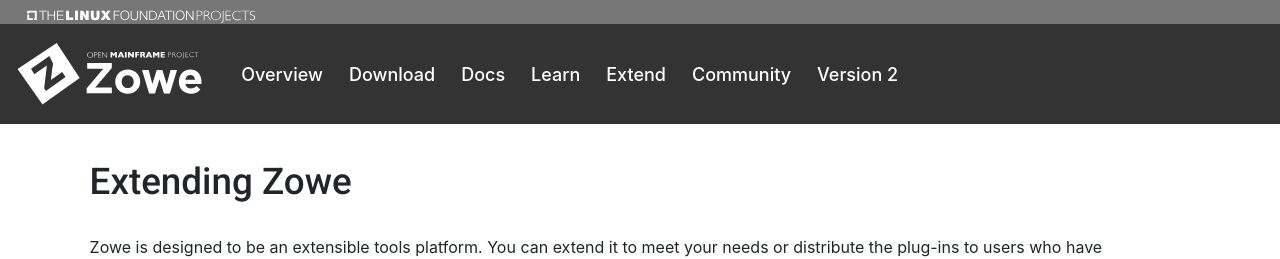
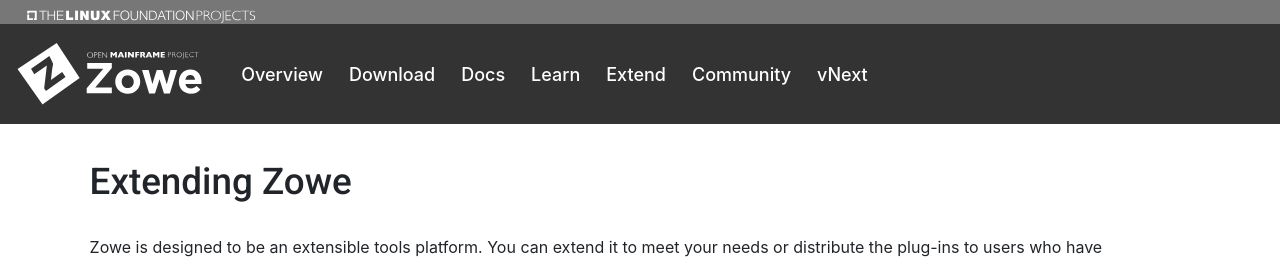
Before and after one commit to zowe/zowe.github.io, a Jekyll site: the page built from extend.md, in a window 1280 px wide. Shown: the top 259 px of the page. Built offline with Jekyll 4.4.1, drawn with Linux system fonts in a browser that asks for light colours; our own code applies the rules of GitHub Pages for plain Markdown files; comment, search, counter and statistics services are not loaded.

Commit message:
Use the vNext in the name of the tab
Signed-off-by: Jakub Balhar <jakub@balhar.net>

```diff
--- a/_layouts/default.html
+++ b/_layouts/default.html
@@ -62,7 +62,7 @@
             <a class="nav-link" href="/contribute.html">Community</a>
           </li>
           <li class="nav-item">
-            <a class="nav-link" href="/vNext.html">Version 2</a>
+            <a class="nav-link" href="/vNext.html">vNext</a>
           </li>
         </ul>
       </div>
```
